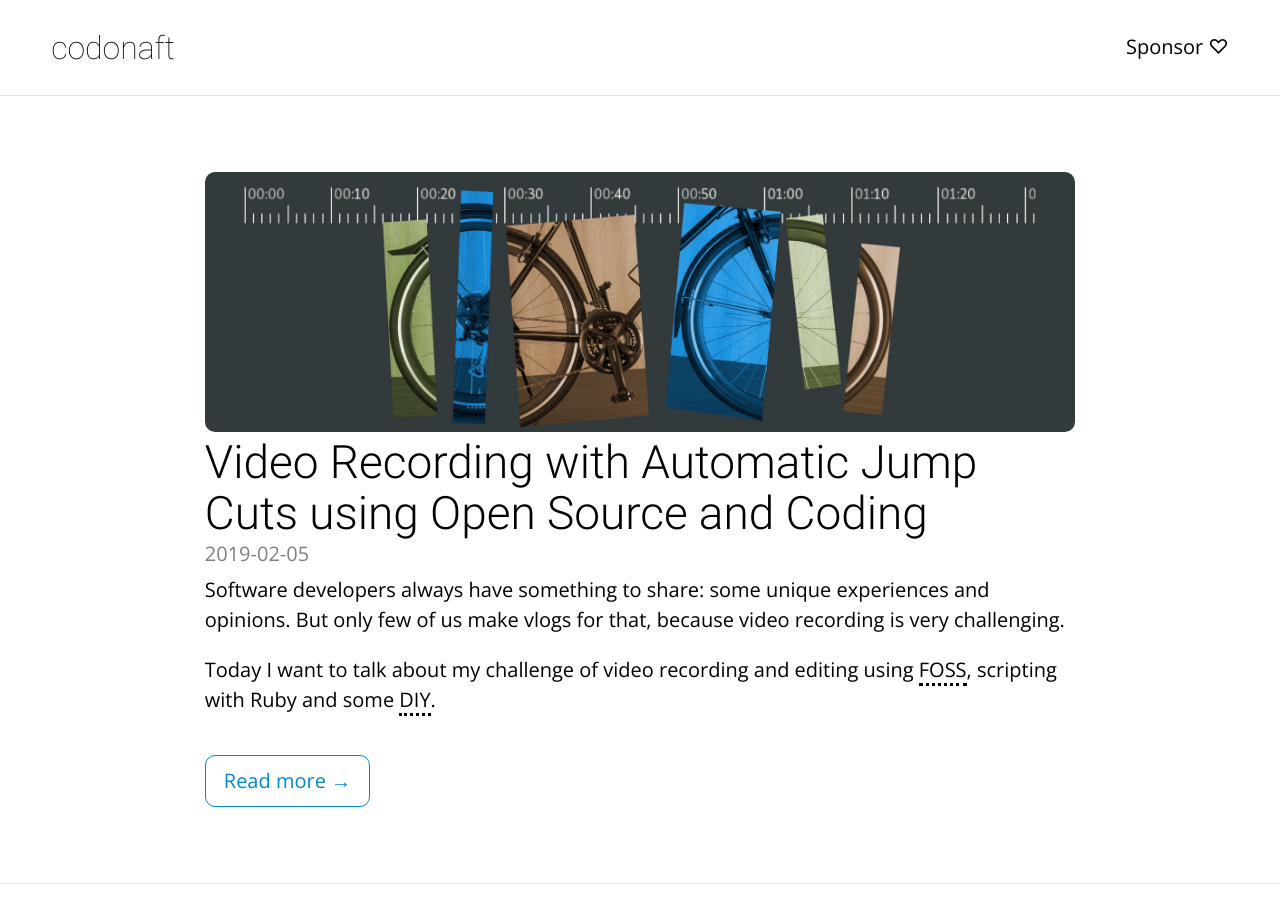
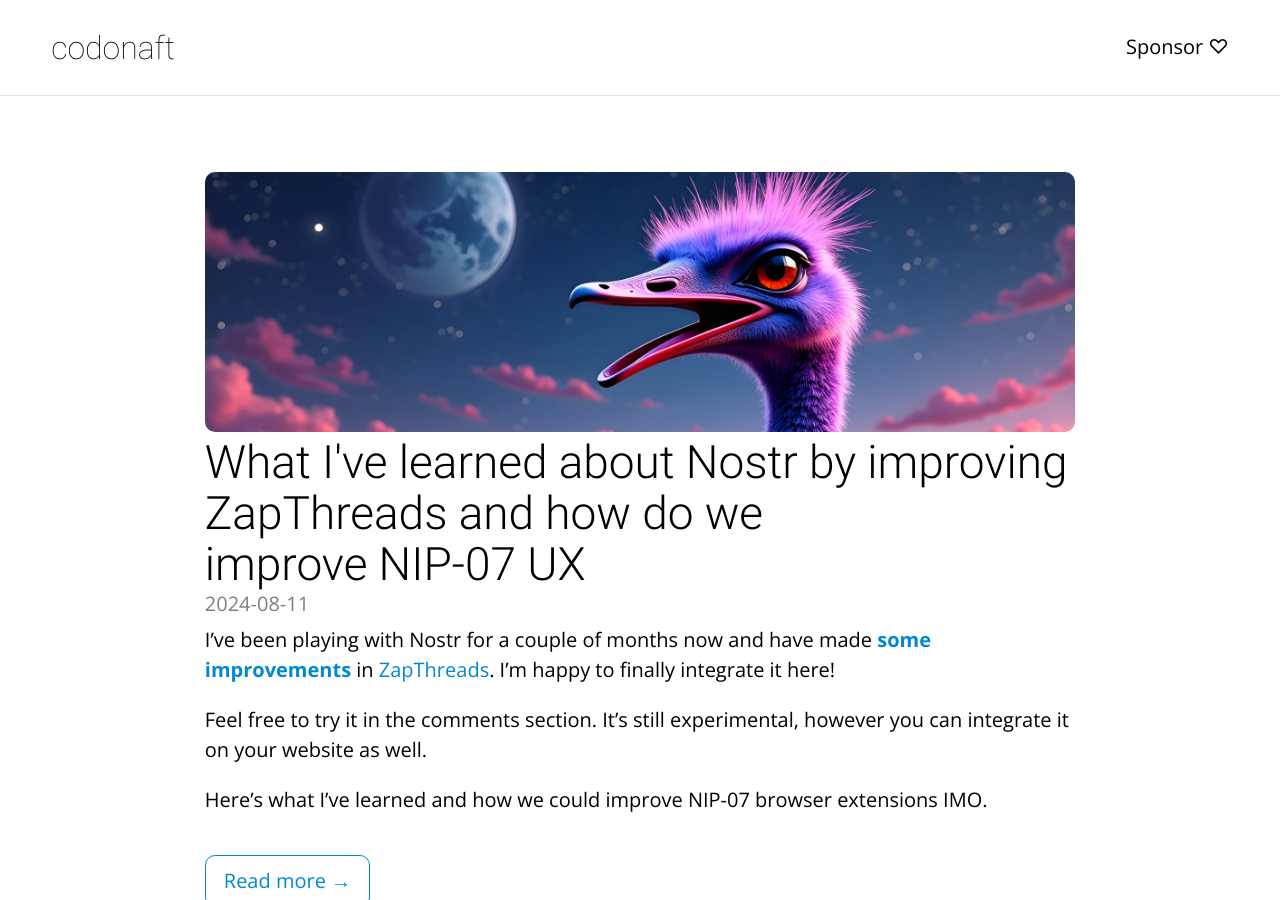
Before and after one commit to codonaft/codonaft.github.io, a Jekyll site: the page built from index.html, in a window 1280 px wide and 900 px high. Built offline with Jekyll 4.4.1, drawn with Linux system fonts in a browser that asks for light colours; some web fonts are replaced; some of the changed lines change nothing that is shown.

Commit message:
Running zapthreads-codonaft

```diff
--- a/_config.yml
+++ b/_config.yml
@@ -114,11 +114,11 @@
   disqus_shortname:
   typed: false
   katex: false
-  zapthreads: false
+  zapthreads: true
 
   nostr:
     npub: npub1alptdev5srcw2hxg03567p4k6xs3lgj7f6545suc0rzp0xw98svse7rg94
-    community: Codonaft
+    community: codonaft
     max_comment_length: 5000
     min_read_pow: 7
     relays:
--- /dev/null
+++ b/_posts/2024-08-11-improved-zapthreads.markdown
@@ -0,0 +1,97 @@
+---
+layout: post
+bootstrap: true
+title: What I've learned about Nostr by improving ZapThreads and how do we <span class='no-wrap'>improve NIP-07 UX</span>
+feature-img: "assets/img/improved-zapthreads-feature.webp"
+thumbnail: "assets/img/improved-zapthreads-thumbnail.webp"
+date: 2024-08-11 23:20:00 +0000
+categories: nostr
+nostr:
+  comments: note1rzd7zy6x5wpm7gxtekgflmh8yt7twadddcu0ldp7hxdfe9d6aycqkll2gw
+---
+
+I've been playing with Nostr for a couple of months now and have made [**some improvements**](https://github.com/codonaft/zapthreads-codonaft#readme) in [ZapThreads](https://zapthreads.dev/).
+I'm happy to finally integrate it here!
+
+Feel free to try it in the comments section. It's still experimental, however you can integrate it on your website as well.
+
+Here's what I've learned and how we could improve NIP-07 browser extensions IMO.
+<!--more-->
+
+## NIP-11 Relay Info
+It's currently misconfigured on almost all existing public relays 😿
+- there's no way to check whether relay actually receives [{% include span_with_tooltip.html large="true" body="reactions" tooltip="Votes are also reactions in Nostr. Since they are disabled in many relays—votes appear to behave <span class='no-wrap'>buggy to end-users.</span>" %}](https://github.com/rnostr/rnostr/pull/16) or not
+- for now we're damned to [violate](https://github.com/nostr-protocol/nips/issues/1319#issuecomment-2181164676) relay rules in some scenarios.
+
+Fetching the info currently forces us to open an additional connection per relay, which affects initial warm-up time.
+
+Currently, I'm finding NIP-11 unusable for my scenarios.
+If you want to integrate my ZapThreads [fork](https://github.com/codonaft/zapthreads-codonaft#readme)—consider disabling `relayInfo` for now.
+
+## NIP-07 Extensions Lack Sessions
+The browser extensions work fine in a simple scenario, but if you want multiple accounts and session persistence—expect surprises.
+
+From a web app dev perspective, I found that it's tricky to properly handle Nostr sessions.
+It's easy to accidentally make your website trigger unnecessary permission requests.
+Some websites already do that, right after the first visit, multiple times in a row.
+
+We shouldn't make frequent API calls that require permissions.
+Otherwise normal users will get used to it to that point where they ignore these windows and authorize everything blindly or accidentally.
+Others may simply never go back to such websites, thinking that they are malicious or just buggy.
+
+Some websites just keep showing previously logged in user even if I changed it.
+That just feels like incorrect behavior.
+As end-user I would suspect that making actions from such website would mean accidentally signing events by other user.
+
+For now we have a single [active](https://github.com/diegogurpegui/nos2x-fox/tree/v1.14.0#screenshots) [profile](https://github.com/neilck/aka-extension#readme) for all websites and no way to make permissionless check that currently selected profile has authorized session on the given website or not.
+
+Instead of that, I wish that extension itself could hold all the sessions and assign **user account(s) per website**, so it would be possible to
+- use multiple websites with different user accounts simultaneously
+- switch between authorized accounts seamlessly for a single website, without affecting other websites.
+
+### Browser Extension as External Signer Client
+Auth is still complicated, both for devs and users.
+[Many](https://github.com/nostr-protocol/nips/blob/master/07.md) [{% include span_with_tooltip.html body="ways" tooltip="I believe NIP-26 <span class='no-wrap'>is actually deprecated</span>" %}](https://github.com/nostr-protocol/nips/blob/master/26.md) to [do it](https://github.com/nostr-protocol/nips/blob/master/46.md), but sadly only few of them actually [work](https://github.com/fiatjaf/window.nostr.js/issues/8) [properly](https://github.com/fiatjaf/nak/issues/27) (if [at all](https://github.com/toastr-space/keys-band/issues/35)).
+That's expected, Nostr is still pretty young.
+
+In web apps I'd prefer to deal with a single NIP-07-like spec and stay away from any concrete auth/sign protocols, because [there are](https://github.com/nostr-protocol/nips/issues/1377) [unobvious](https://github.com/fiatjaf/window.nostr.js/issues/8) [implementation dragons](https://github.com/fiatjaf/nak/issues/27) that web app developer is not interested to deal with.
+
+IMO better approach would be isolation of the NIP-46 bunker connection magic in the extension.
+This would also enable possibility to extend/replace existing signer connection protocols seamlessly enough for web app devs and users.
+
+### Single Standard Auth Popup
+It'd be nice if NIP-07 provided something like **permissionless** `async getAuthorizedMethods(): { getPublicKey: boolean, getRelays: boolean, ... }` that returns the fact that user has selected account with certain authorized methods on a given website.
+
+We could call `getAuthorizedMethods` on the page initialization (or poll it periodically):
+- if `getPublicKey` is `false`—we can show that no user currently logged in
+- if `getPublicKey` and `getRelays` are `true`—we can definitely show what user is currently logged in, without any permission requests annoyance.
+
+Now suppose we've pressed a Login button in our web app.
+That means that at least `getPublicKey` is currently `false` but we've called `getPublicKey()` anyway.
+In this case imagine that `getPublicKey()` triggers a
+{% include span_with_tooltip.html body="little unobtrusive" tooltip="Something that doesn't affect current user/page interaction. Not sure whether it's possible at all." %}
+auth popup in the corner:
+
+<img src="/assets/img/possible-nostr-login-browser-extension.svg" alt="Possible Nostr Login Browser Extension" style="width: 100%;">
+
+Something similar to what [wnj](https://git.njump.me/wnj) does right now, but without possibility to access input fields from the website (and ideally without affecting page layout).
+
+Such extension could create various kinds of sessions:
+- one-time/non-persistent/pseudoanonymous
+- persistent and time-limited
+- persistent and endless.
+
+I'd also feel comfortable if such extension would rate-limit all unauthorized NIP-07 calls.
+NIP-07 could recommend or even require this behavior.
+
+With such design, a website
+- would never need to persist any sessions at all
+- doesn't even require any Login button on its pages to function
+  - just click on the extension and here's your standard Login or Logout button, for the selected user on the current website
+- can't and doesn't need to distinguish external signer users from those who are less secured
+- will less likely to annoy with unnecessary permission requests.
+
+Most likely this topic was discussed
+{% include span_with_tooltip.html body="the past" tooltip="However I didn't find it. I'd be grateful for any links to the related discussions!" %}
+and I suspect that I'm naïvely missing some case that breaks this design somewhere,
+so your thoughts on all this are very welcome.
```
Also changed, not shown: assets/img/improved-zapthreads-feature.webp (added), assets/img/improved-zapthreads-thumbnail.webp (added), assets/img/possible-nostr-login-browser-extension.svg (added).
